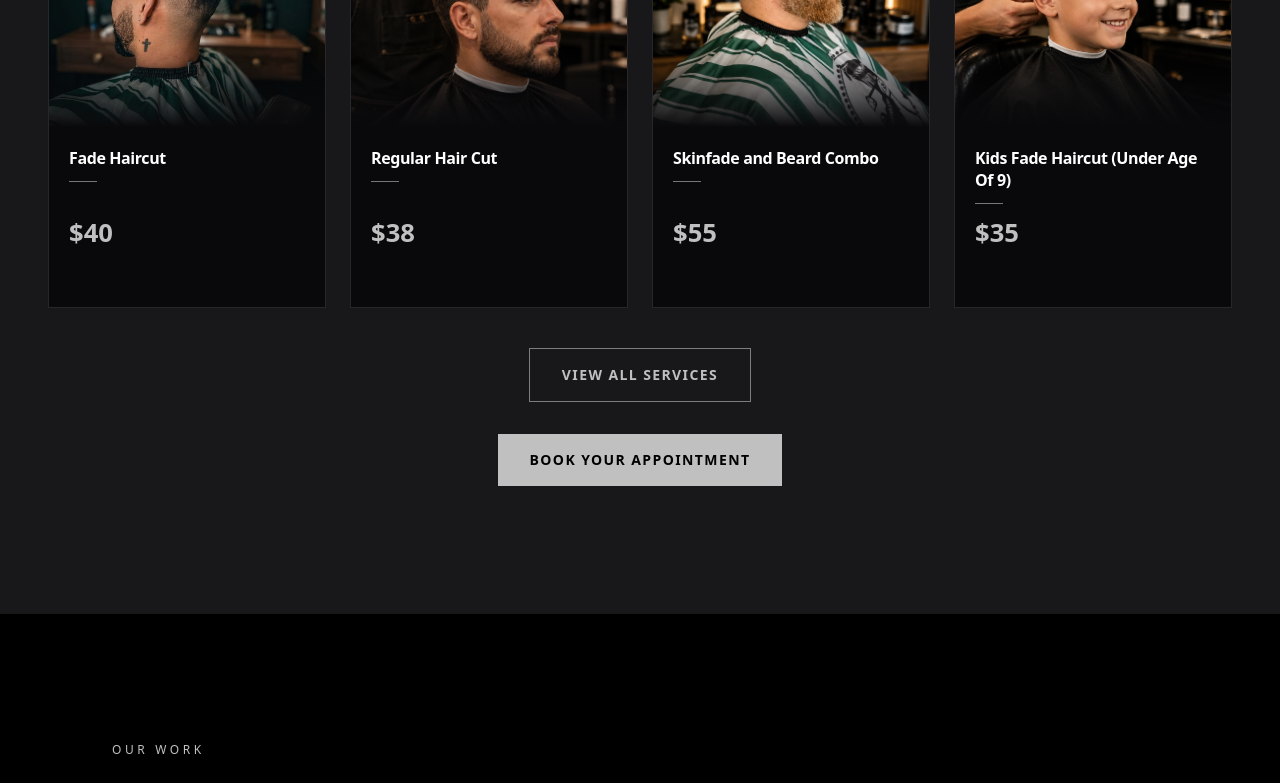
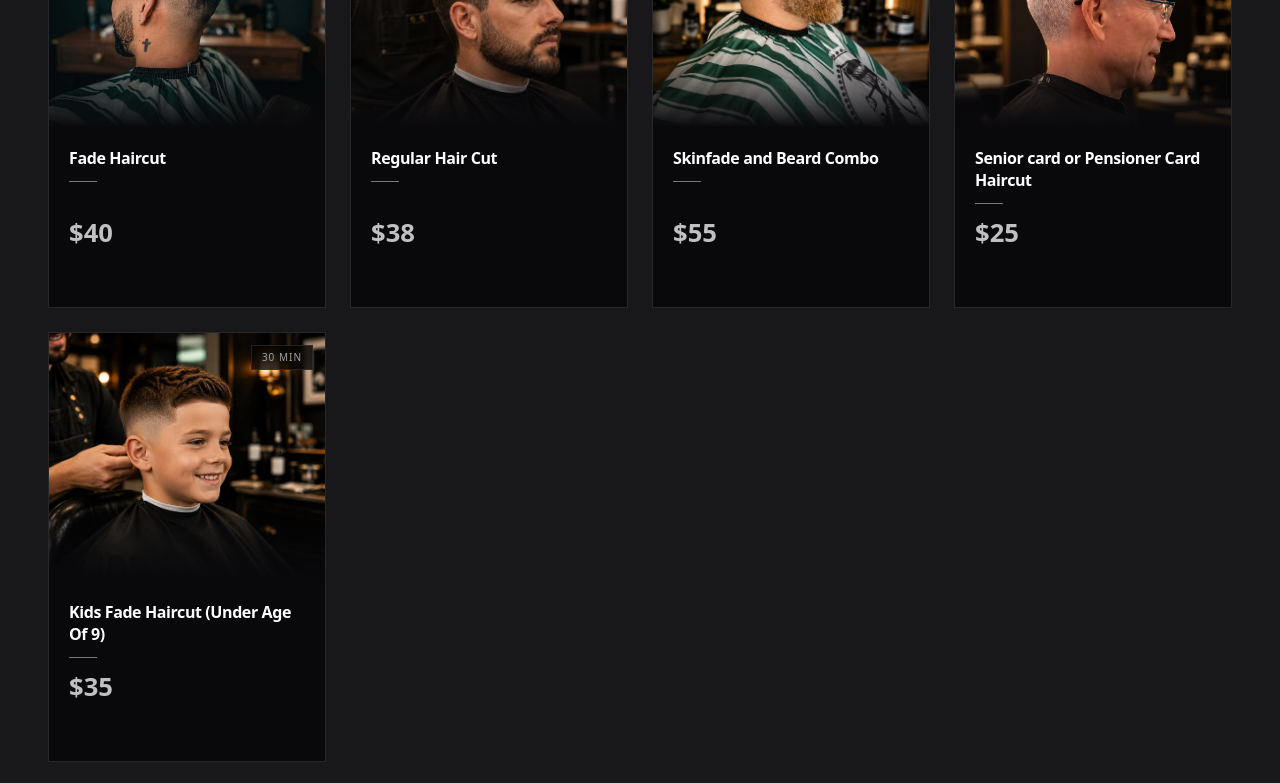
Before and after one commit to DevWorld888/barbershop, a Next.js app: page / in a window 1280 px wide. Shown: the part 2560-3343 px from the top of the page. Built offline with nearby package versions, Linux system fonts and the light colour scheme.

Commit message:
changing services

```diff
--- a/src/components/sections/Services.tsx
+++ b/src/components/sections/Services.tsx
@@ -20,7 +20,7 @@ const CATEGORY_MAP: Record<Exclude<Category, 'All'>, Set<string>> = {
     'Buzz Cut',
     'Scissor Haircut',
     'Restyle / New Look',
-    'Pensioner Card Haircut',
+    'Senior card or Pensioner Card Haircut',
   ]),
   Beard: new Set([
     'Beard Trim & Line Up',
@@ -45,7 +45,7 @@ const FEATURED_TITLES = new Set([
   'Skinfade and Beard Combo',
   'Regular Beard Trim and Line Up',
   'Kids Fade Haircut (Under Age Of 9)',
-  'Pensioner Card Haircut',
+  'Senior card or Pensioner Card Haircut',
 ])
 
 const featuredServices = services.filter((s) => FEATURED_TITLES.has(s.title))
```
